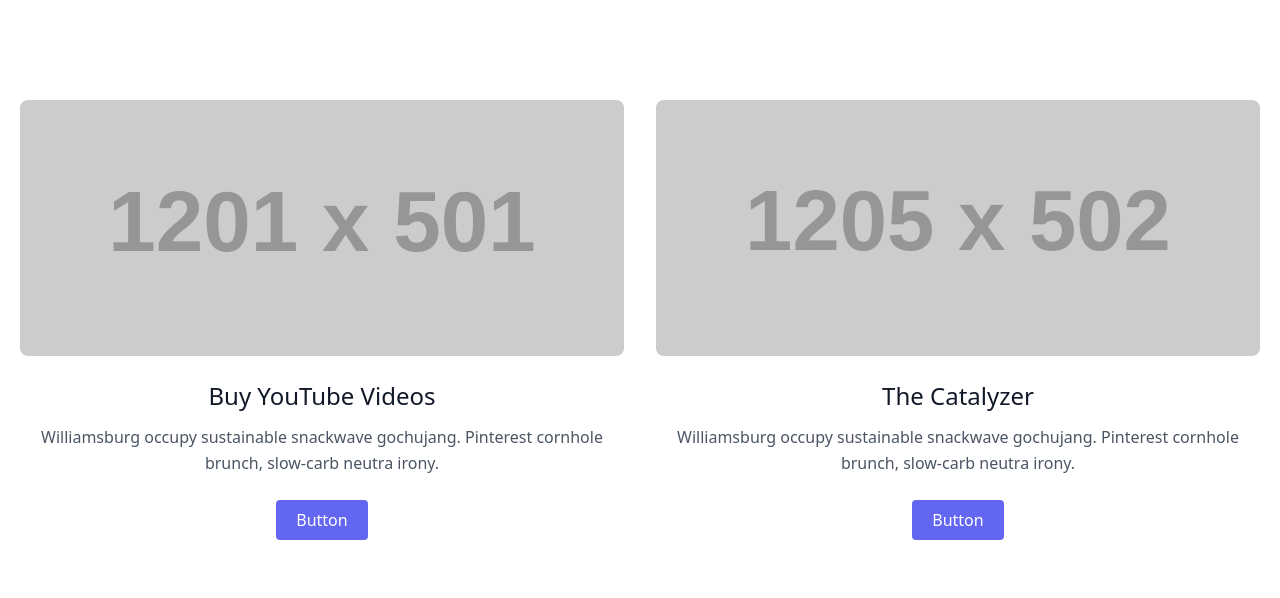
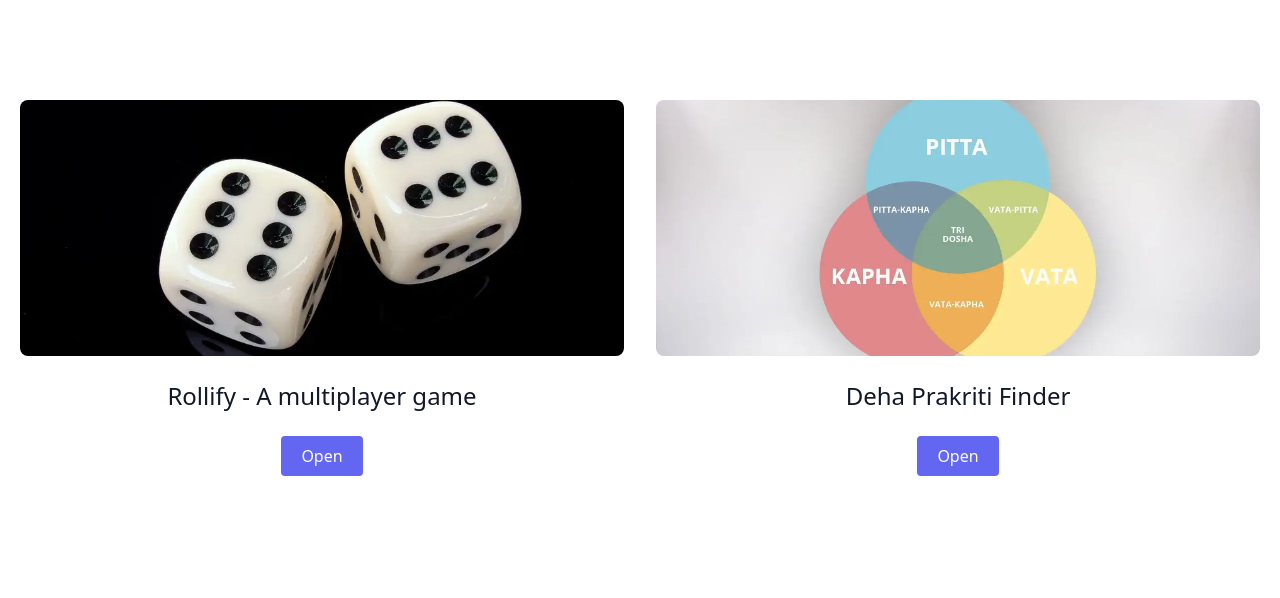
Before and after one commit to codyvinit/techvini.github.io, a plain HTML site: page projects.html in a window 1280 px wide. Shown: the part 76-674 px from the top of the page. Drawn offline with nearby package versions, Linux system fonts and the light colour scheme; placeholder pictures from the web are drawn by us.

Commit message:
created project.html

```diff
--- a/projects.html
+++ b/projects.html
@@ -34,23 +34,22 @@
       <div class="flex flex-wrap -mx-4 -mb-10 text-center">
         <div class="sm:w-1/2 mb-10 px-4">
           <div class="rounded-lg h-64 overflow-hidden">
-            <img alt="content" class="object-cover object-center h-full w-full" src="https://dummyimage.com/1201x501">
+            <img alt="content" class="object-cover object-center h-full w-full" src="src/project/rollify.webp">
           </div>
-          <h2 class="title-font text-2xl font-medium text-gray-900 mt-6 mb-3">Buy YouTube Videos</h2>
-          <p class="leading-relaxed text-base">Williamsburg occupy sustainable snackwave gochujang. Pinterest cornhole
-            brunch, slow-carb neutra irony.</p>
-          <button
-            class="flex mx-auto mt-6 text-white bg-indigo-500 border-0 py-2 px-5 focus:outline-none hover:bg-indigo-600 rounded">Button</button>
+          <h2 class="title-font text-2xl font-medium text-gray-900 mt-6 mb-3">Rollify - A multiplayer game</h2>
+          <p class="leading-relaxed text-base"></p>
+          <button onclick="window.open('https://ivinit.github.io/Rollify/')"
+            class="flex mx-auto mt-6 text-white bg-indigo-500 border-0 py-2 px-5 focus:outline-none hover:bg-indigo-600 rounded">Open</button>
         </div>
         <div class="sm:w-1/2 mb-10 px-4">
           <div class="rounded-lg h-64 overflow-hidden">
-            <img alt="content" class="object-cover object-center h-full w-full" src="https://dummyimage.com/1205x502">
+            <img alt="content" class="object-cover object-center h-full w-full" src="src/project/doshas.webp">
           </div>
-          <h2 class="title-font text-2xl font-medium text-gray-900 mt-6 mb-3">The Catalyzer</h2>
-          <p class="leading-relaxed text-base">Williamsburg occupy sustainable snackwave gochujang. Pinterest cornhole
-            brunch, slow-carb neutra irony.</p>
-          <button
-            class="flex mx-auto mt-6 text-white bg-indigo-500 border-0 py-2 px-5 focus:outline-none hover:bg-indigo-600 rounded">Button</button>
+          <h2 class="title-font text-2xl font-medium text-gray-900 mt-6 mb-3">Deha Prakriti Finder</h2>
+          <p class="leading-relaxed text-base"></p>
+          <button onclick="window.open('https://ivinit.github.io/DehaPrakriti/')"
+            class="flex mx-auto mt-6 text-white bg-indigo-500 border-0 py-2 px-5 focus:outline-none hover:bg-indigo-600 rounded">Open
+          </button>
         </div>
       </div>
     </div>
```
Also changed, not shown: src/project/doshas.webp (added), src/project/rollify.webp (added).
